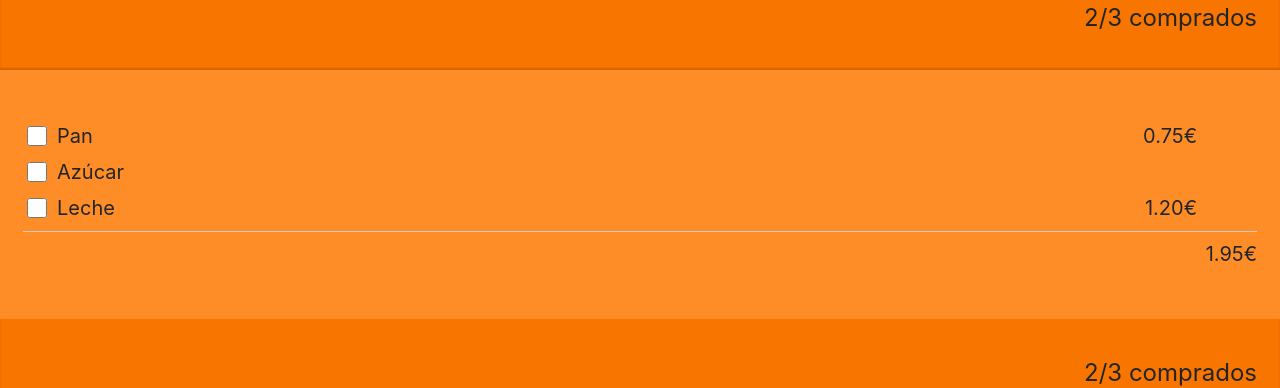
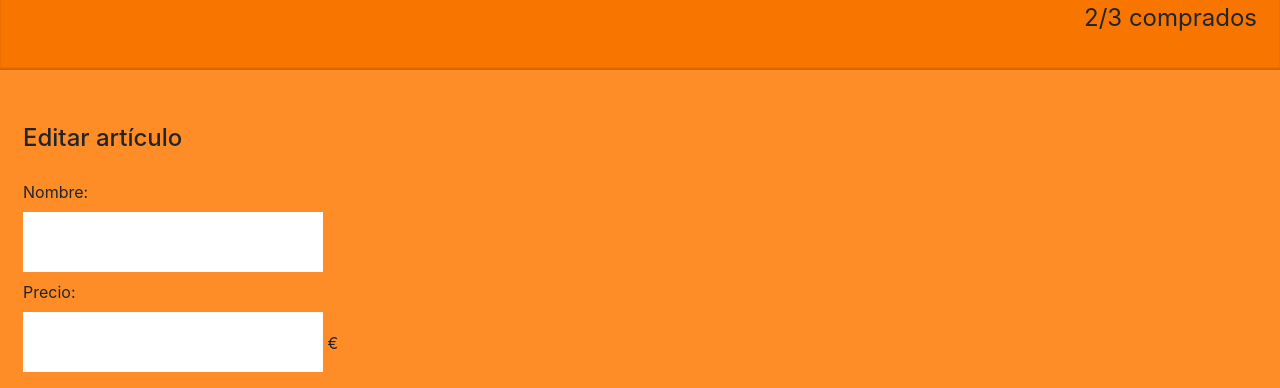
Before and after one commit to Michaelsp11/ejercicio-react-17-lista-compra, a React (Create React App) app: page / in a window 1280 px wide. Shown: the part 985-1373 px from the top of the page. Built offline with nearby package versions, Linux system fonts and the light colour scheme.

Commit message:
componente acercaDe suubido.

```diff
--- a/src/App.js
+++ b/src/App.js
@@ -2,6 +2,9 @@
 import { Principal } from "./componentes/Principal";
 import { Cabecera } from "./componentes/Cabecera";
 import { Formulario } from "./componentes/Formulario";
+import { Lista } from "./componentes/Lista";
+import { AcercaDe } from "./componentes/AcercaDe";
+
 function App() {
   return (
     <>
@@ -12,55 +15,10 @@
       <Principal />
       {/*======================PRINCIPAL====================*/}
       {/*====================ACERCA DE======================*/}
-      <main className="acerca-de">
-        <h2>Acerca de Lista de la compra</h2>
-        <p>
-          Lorem ipsu dolor sit amet consectetur adipisicing elit. Autem officia
-          odio reiciendis vel architecto molestiae, saepe temporibus beatae
-          perferendis iste quod excepturi, sit molestias assumenda? Officia
-          dolorum similique placeat enim.
-        </p>
-        <p>
-          Lorem ipsum dolor sit amet, consectetur adipisicing elit. Esse
-          eveniet, doloremque odit nobis accusamus distinctio autem architecto
-          provident veritatis, odio, maiores deserunt repellat iure explicabo
-          laboriosam pariatur exercitationem illum aspernatur?
-        </p>
-        <p>
-          Lorem ipsum dolor sit amet consectetur adipisicing elit. Rem quasi,
-          ullam inventore non, perspiciatis necessitatibus, quos error optio et
-          dolor temporibus eaque voluptatum! Amet fugit, ad aspernatur minima
-          sunt adipisci.
-        </p>
-      </main>
+      <AcercaDe />
       {/*====================ACERCA DE======================*/}
       {/*====================LISTA======================*/}
-      <section className="info espaciado bloque-superior">
-        <i className="icono fas fa-plus-circle"></i>
-        <p className="n-articulos">2/3 comprados</p>
-      </section>
-      <main className="principal espaciado">
-        <ul className="articulos">
-          <li className="articulo">
-            <input type="checkbox" className="marcar" />
-            <span className="nombre">Pan</span>
-            <span className="precio">0.75€</span>
-            <i className="borrar fas fa-times"></i>
-          </li>
-          <li className="articulo">
-            <input type="checkbox" className="marcar" />
-            <span className="nombre">Azúcar</span>
-            <i className="borrar fas fa-times"></i>
-          </li>
-          <li className="articulo">
-            <input type="checkbox" className="marcar" />
-            <span className="nombre">Leche</span>
-            <span className="precio">1.20€</span>
-            <i className="borrar fas fa-times"></i>
-          </li>
-        </ul>
-        <span className="precio-total">1.95€</span>
-      </main>
+      <Lista />
       {/*====================LISTA======================*/}
       {/*====================FORMULARIO======================*/}
       <Formulario />
--- /dev/null
+++ b/src/componentes/AcercaDe.js
@@ -0,0 +1,25 @@
+export const AcercaDe = () => {
+    return (
+        <main className="acerca-de">
+            <h2>Acerca de Lista de la compra</h2>
+            <p>
+                Lorem ipsu dolor sit amet consectetur adipisicing elit. Autem officia
+                odio reiciendis vel architecto molestiae, saepe temporibus beatae
+                perferendis iste quod excepturi, sit molestias assumenda? Officia
+                dolorum similique placeat enim.
+            </p>
+            <p>
+                Lorem ipsum dolor sit amet, consectetur adipisicing elit. Esse
+                eveniet, doloremque odit nobis accusamus distinctio autem architecto
+                provident veritatis, odio, maiores deserunt repellat iure explicabo
+                laboriosam pariatur exercitationem illum aspernatur?
+            </p>
+            <p>
+                Lorem ipsum dolor sit amet consectetur adipisicing elit. Rem quasi,
+                ullam inventore non, perspiciatis necessitatibus, quos error optio et
+                dolor temporibus eaque voluptatum! Amet fugit, ad aspernatur minima
+                sunt adipisci.
+            </p>
+        </main>
+    );
+};
```
